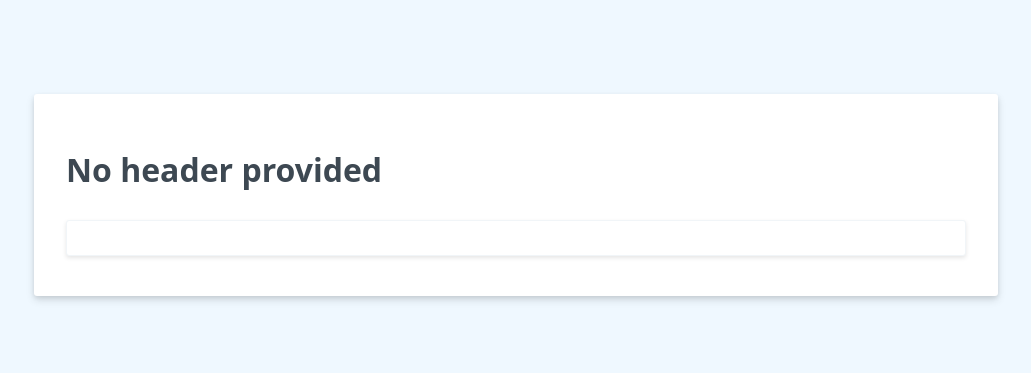
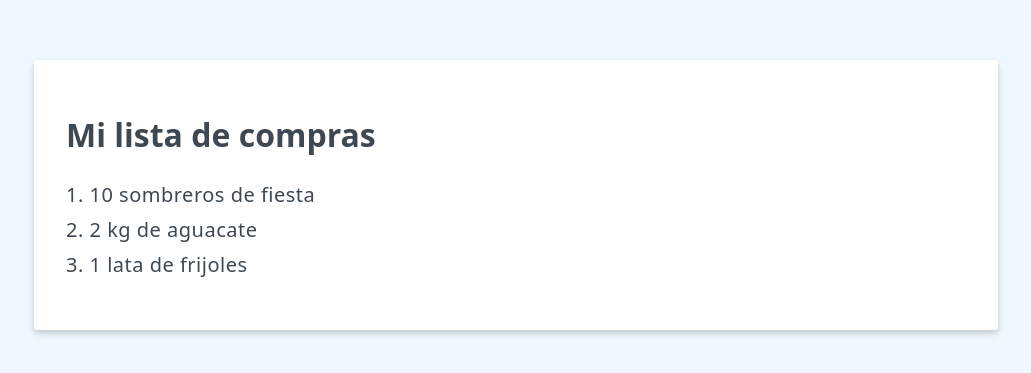
Before and after one commit to rivalcoba/vue3-shopping-list-2021, a website: page index.html in a window 1280 px wide. Shown: the part 205-578 px from the top of the page, without its empty margins (124-1155 px from the left). Drawn offline with nearby package versions, Linux system fonts and the light colour scheme.

Commit message:
Renderizado de listas Se muestra como se puede utilizar v-for para renderizar un arreglo de objetos

```diff
--- a/index.html
+++ b/index.html
@@ -10,14 +10,23 @@
   <body>
     <div class="" id="shopping-list">
       <h1>{{header || 'No header provided'}}</h1>
-      <input type="text" v-model="header" />
+      <ul>
+        <li v-for="(item, index) in items" :key="item.id">
+          {{index+1}}. {{item.label}}
+        </li>
+      </ul>
     </div>
     <script src="https://unpkg.com/vue@3"></script>
     <script>
       Vue.createApp({
         data() {
           return {
-            header: null
+            header: "Mi lista de compras",
+            items: [
+              { id: "1", label: "10 sombreros de fiesta" },
+              { id: "2", label: "2 kg de aguacate" },
+              { id: "3", label: "1 lata de frijoles" }
+            ]
           };
         }
       }).mount("#shopping-list");
```
